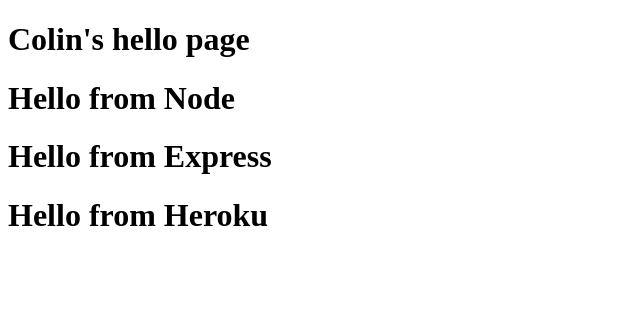
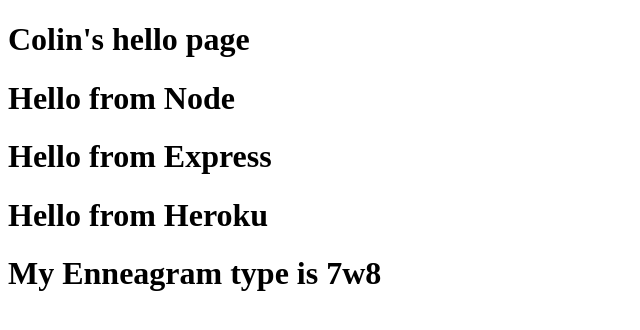
Before and after one commit to ColinTate24/Repository-Mike2, a website: page index.html in a window 1280 px wide. Shown: the whole page, without its empty margins (0-640 px from the left). Drawn offline with Linux system fonts and the light colour scheme.

Commit message:
Update index.html

```diff
--- a/index.html
+++ b/index.html
@@ -12,6 +12,7 @@
     <h1>Hello from Node</h1>
     <h1>Hello from Express</h1>
     <h1>Hello from Heroku</h1>
+    <h1>My Enneagram type is 7w8</h1>
 
 </body>
 </html>
```
